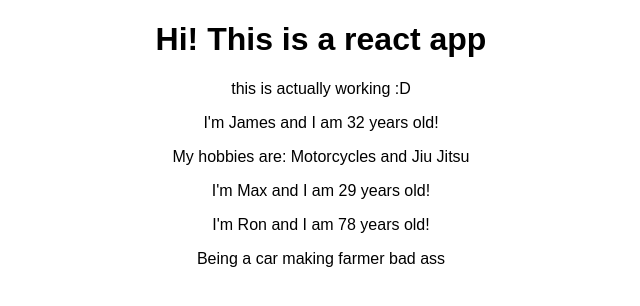
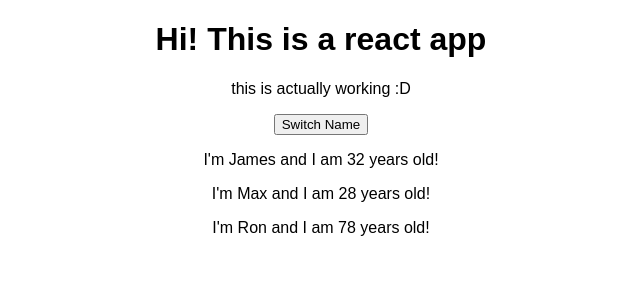
Before and after one commit to JamesDansie/Udemy-React, a React (Create React App) app: page / in a window 1280 px wide. Shown: the top 306 px of the page, without its empty margins (319-959 px from the left). Built offline with nearby package versions, Linux system fonts and the light colour scheme.

Commit message:
refactored to use state hook, weird

```diff
--- a/src/App.js
+++ b/src/App.js
@@ -1,25 +1,48 @@
-import React, { Component } from 'react';
+import React, { useState } from 'react';
 import './App.css';
 import Person from './Person/Person';
 
-class App extends Component {
-  render() {
+const app = props => {
+
+  const [ personsState, setPersonsState ] = useState({
+    persons: [
+      { name: 'James', age: 32},
+      { name: 'Max', age: 28},
+      { name: 'Ron', age: 78}
+    ],
+  });
+
+  const [ otherState, setOtherState ] = useState('blah!');
+
+  console.log(personsState, otherState);
+
+  const switchNameHandler = () => {
+    // in hooks, state overrides. In class it just updates
+    setPersonsState({
+      persons: [
+        { name: 'Jimmah', age: 32},
+        { name: 'Max', age: 28},
+        { name: 'Ron', age: 68}
+      ]
+    });
+  }
+
     return (
       <div className="App">
         <h1>
           Hi! This is a react app
         </h1>
         <p>this is actually working :D</p>
-        <Person name="James" age="32">My hobbies are: Motorcycles and Jiu Jitsu</Person>
-        <Person name="Max" age="29"/>
-        <Person name="Ron" age="78">Being a car making farmer bad ass</Person>
-
+        <button onClick={switchNameHandler}>Switch Name</button>
+        <Person name={personsState.persons[0].name} age={personsState.persons[0].age} />
+        <Person name={personsState.persons[1].name} age={personsState.persons[1].age} />
+        <Person name={personsState.persons[2].name} age={personsState.persons[2].age} />
       </div>
       );
 
       // what jsx gets compiled into.
       // return React.createElement('div', {className: 'App'}, React.createElement('h1',null, 'Hi this is an h1!'));
-  }
+
 }
 
-export default App;
+export default app;
```
